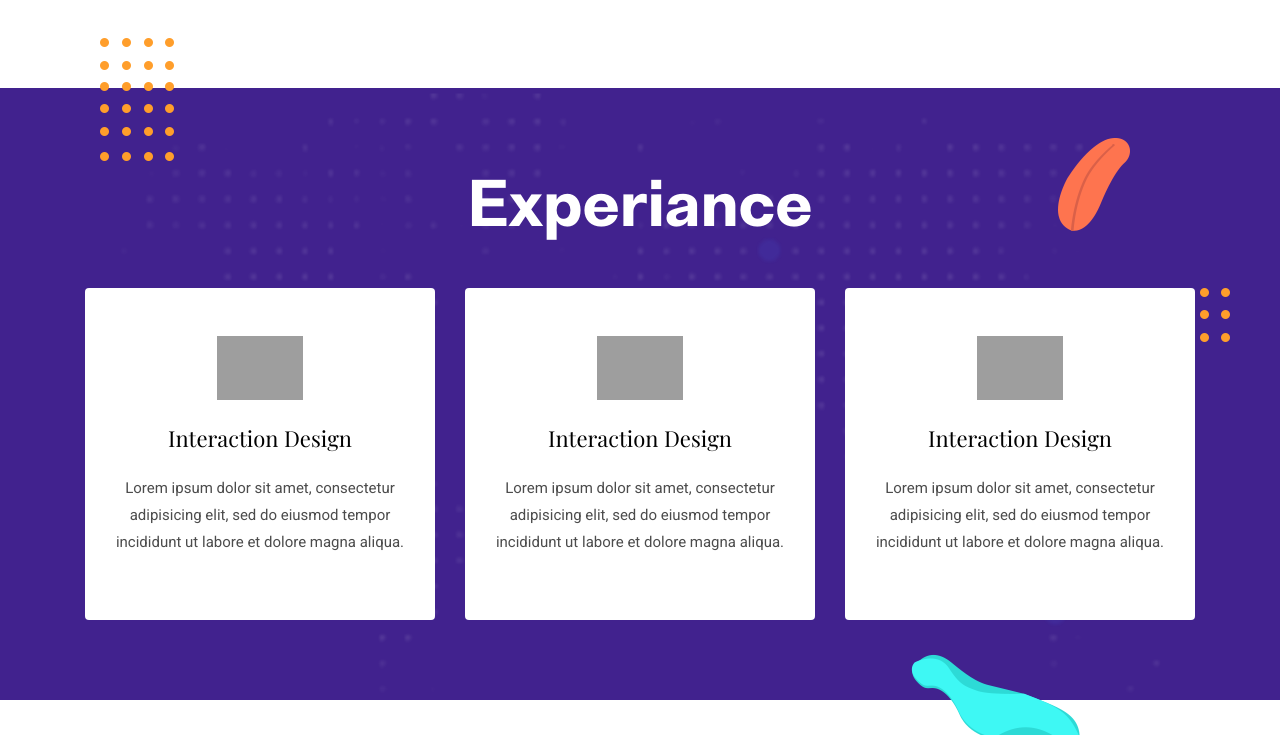
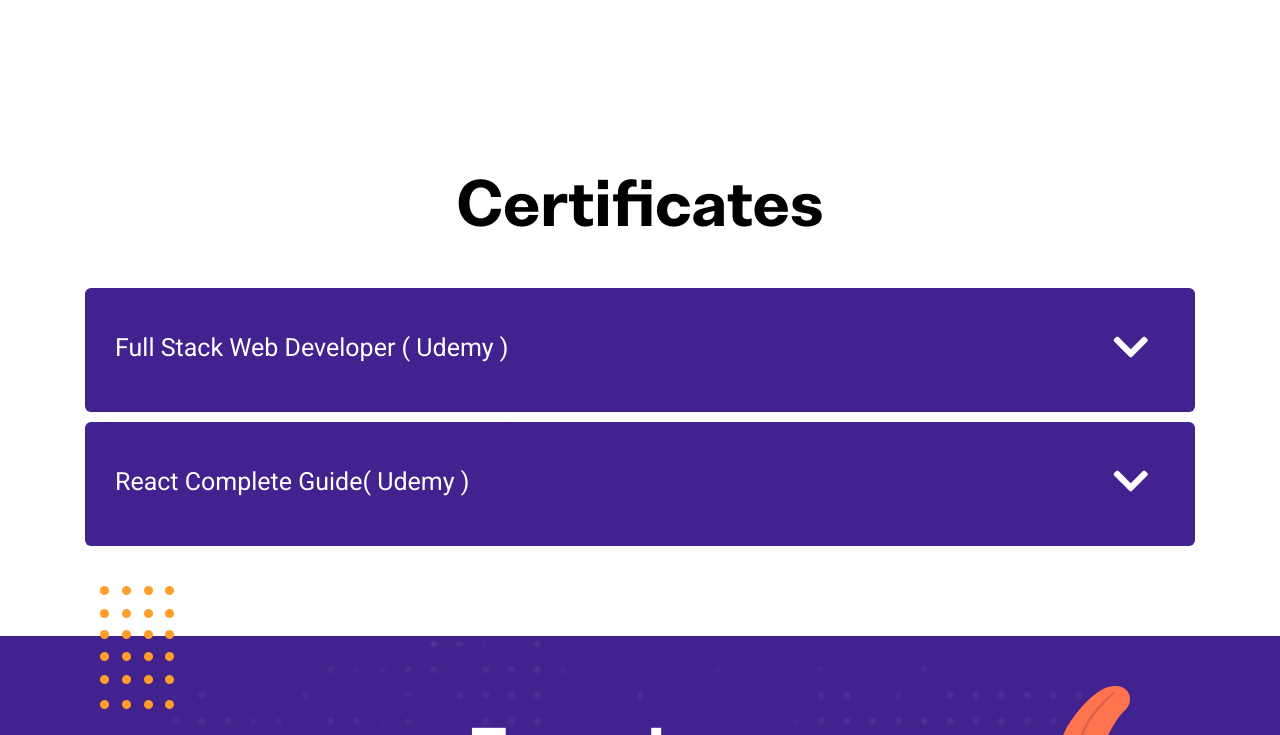
Before and after one commit to venkatesh16031999/portfolio, a plain HTML site: page index.html in a window 1280 px wide. Shown: the part 2947-3682 px from the top of the page. Drawn offline with nearby package versions, Linux system fonts and the light colour scheme; grey boxes are pictures that could not be loaded.

Commit message:
certification section added

```diff
--- a/css/style.css
+++ b/css/style.css
@@ -787,6 +787,32 @@
 }
 
 
+.coursetilte{
+  background-color: #41228e;
+  padding-top: 0px;
+  border-radius: 6px !important;
+  padding-bottom: 10px;
+  margin-bottom: 10px;
+
+  list-style: none;
+  text-decoration: none;
+}
+
+.courseplus{
+  margin-top: 21px;
+    color: white;
+    margin-top: 34px;
+}
+
+.courseheading{
+  padding: 0px;
+    color: white;
+    margin-left: -34px;
+    margin-top: 21px;
+    font-size: 25px;
+}
+
+
 @media (max-width: 991px) {
   .card-lg {
     flex-direction: column;
@@ -801,6 +827,21 @@
 
   html {
     overflow-x: hidden;
+  }
+
+  .courseheading{
+    padding: 0px;
+      color: white;
+      margin-left: -34px;
+      font-size: 15px;
+  }
+
+  .coursetilte{
+    padding: 0px;
+  }
+
+  .courseplus{
+   font-size: 20px;
   }
 
   .technologies{
--- a/index.html
+++ b/index.html
@@ -277,6 +277,69 @@
 
 
 
+<section class="section" >
+  <div class="container" >
+    <div class="col-12 text-center">
+      <h2 class="section-title text-black mb-5">Certificates</h2>
+    </div>
+    <div class="accordion" id="accordionExample">
+      <div class="card justify-content-center ">
+        <div class="card-header justify-content-center coursetilte" id="headingOne" data-toggle="collapse" data-target="#collapseOne" aria-expanded="false" aria-controls="collapseOne">
+          <div class="row ">
+            <div class="col-lg-11 col-10 ">
+              <h2 class="mb-0 ">
+                <button class="btn" style="background-color: #41228e;" type="button">
+                  <p class="courseheading">Full Stack Web Developer ( Udemy )</p>
+                </button>
+              </h2>
+            </div>
+            <div class="col-lg-1 col-2">
+              <h3 class="mb-0 courseplus">
+                <i class="fas fa-chevron-down"></i>
+              </h3>
+            </div>
+          </div>
+        </div>
+
+        <div id="collapseOne" class="collapse" aria-labelledby="headingOne" data-parent="#accordionExample">
+          <div class="card-body">
+            Anim pariatur cliche reprehenderit, enim eiusmod high life accusamus terry richardson ad squid. 3 wolf moon officia aute, non cupidatat skateboard dolor brunch. Food truck quinoa nesciunt laborum eiusmod. Brunch 3 wolf moon tempor, sunt aliqua put a bird on it squid single-origin coffee nulla assumenda shoreditch et. Nihil anim keffiyeh helvetica, craft beer labore wes anderson cred nesciunt sapiente ea proident. Ad vegan excepteur butcher vice lomo. Leggings occaecat craft beer farm-to-table, raw denim aesthetic synth nesciunt you probably haven't heard of them accusamus labore sustainable VHS.
+          </div>
+        </div>
+      </div>
+    </div>
+    <div class="accordion" id="accordionExample">
+      <div class="card justify-content-center ">
+        <div class="card-header justify-content-center coursetilte" id="headingOne" data-toggle="collapse" data-target="#collapseTwo" aria-expanded="false" aria-controls="collapseTwo">
+          <div class="row ">
+            <div class="col-lg-11 col-10 ">
+              <h2 class="mb-0 ">
+                <button class="btn" style="background-color: #41228e;" type="button">
+                  <p class="courseheading">React Complete Guide( Udemy )</p>
+                </button>
+              </h2>
+            </div>
+            <div class="col-lg-1 col-2">
+              <h3 class="mb-0 courseplus">
+                <i class="fas fa-chevron-down"></i>
+              </h3>
+            </div>
+          </div>
+        </div>
+
+        <div id="collapseTwo" class="collapse" aria-labelledby="headingTwo" data-parent="#accordionExample">
+          <div class="card-body">
+            Anim pariatur cliche reprehenderit, enim eiusmod high life accusamus terry richardson ad squid. 3 wolf moon officia aute, non cupidatat skateboard dolor brunch. Food truck quinoa nesciunt laborum eiusmod. Brunch 3 wolf moon tempor, sunt aliqua put a bird on it squid single-origin coffee nulla assumenda shoreditch et. Nihil anim keffiyeh helvetica, craft beer labore wes anderson cred nesciunt sapiente ea proident. Ad vegan excepteur butcher vice lomo. Leggings occaecat craft beer farm-to-table, raw denim aesthetic synth nesciunt you probably haven't heard of them accusamus labore sustainable VHS.
+          </div>
+        </div>
+      </div>
+    </div>
+
+  </div>
+</section>
+
+
+
 <!-- services -->
 <section class="section bg-primary position-relative testimonial-bg-shapes" id="Experiance">
   <div class="container" >
```
